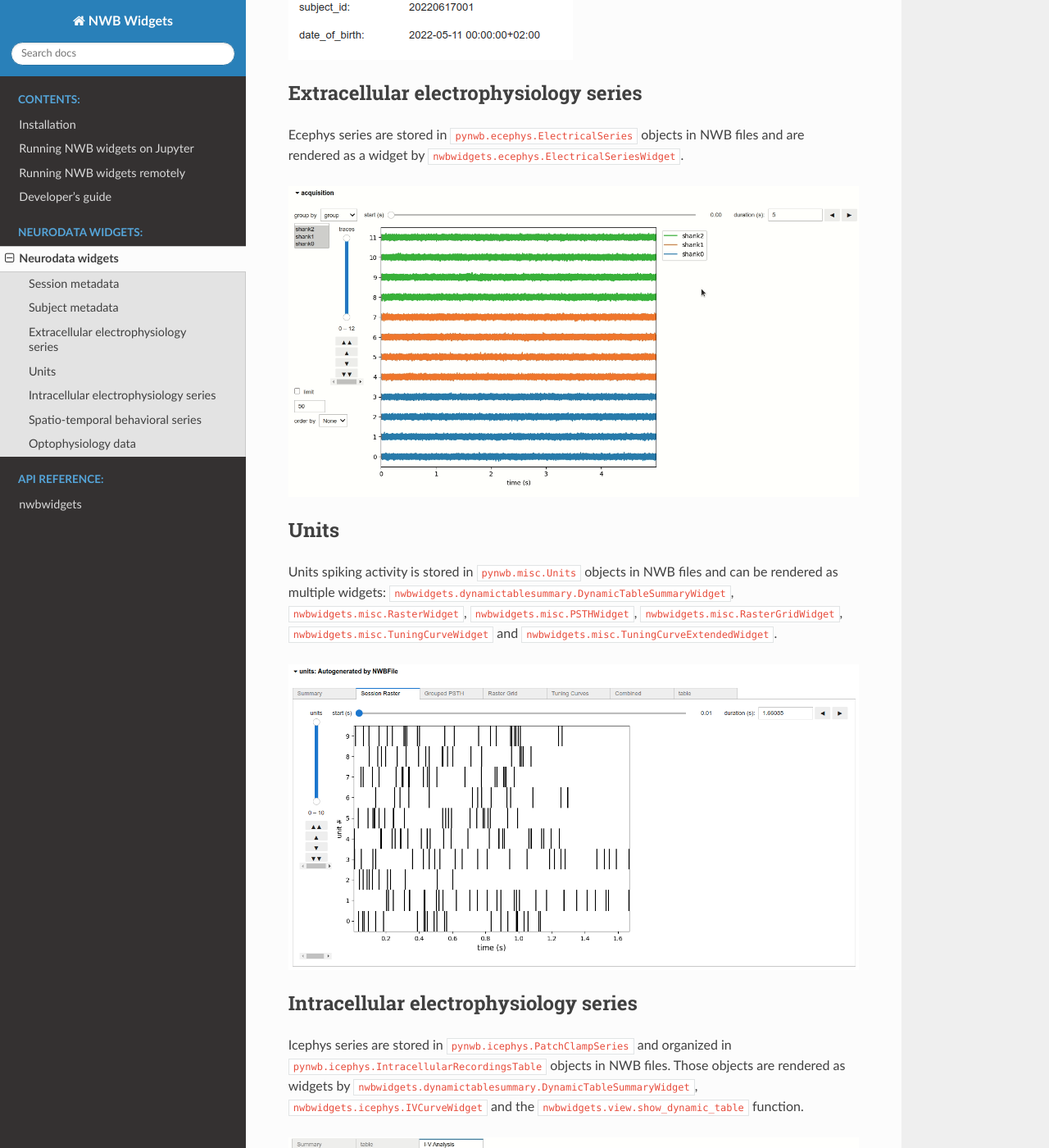
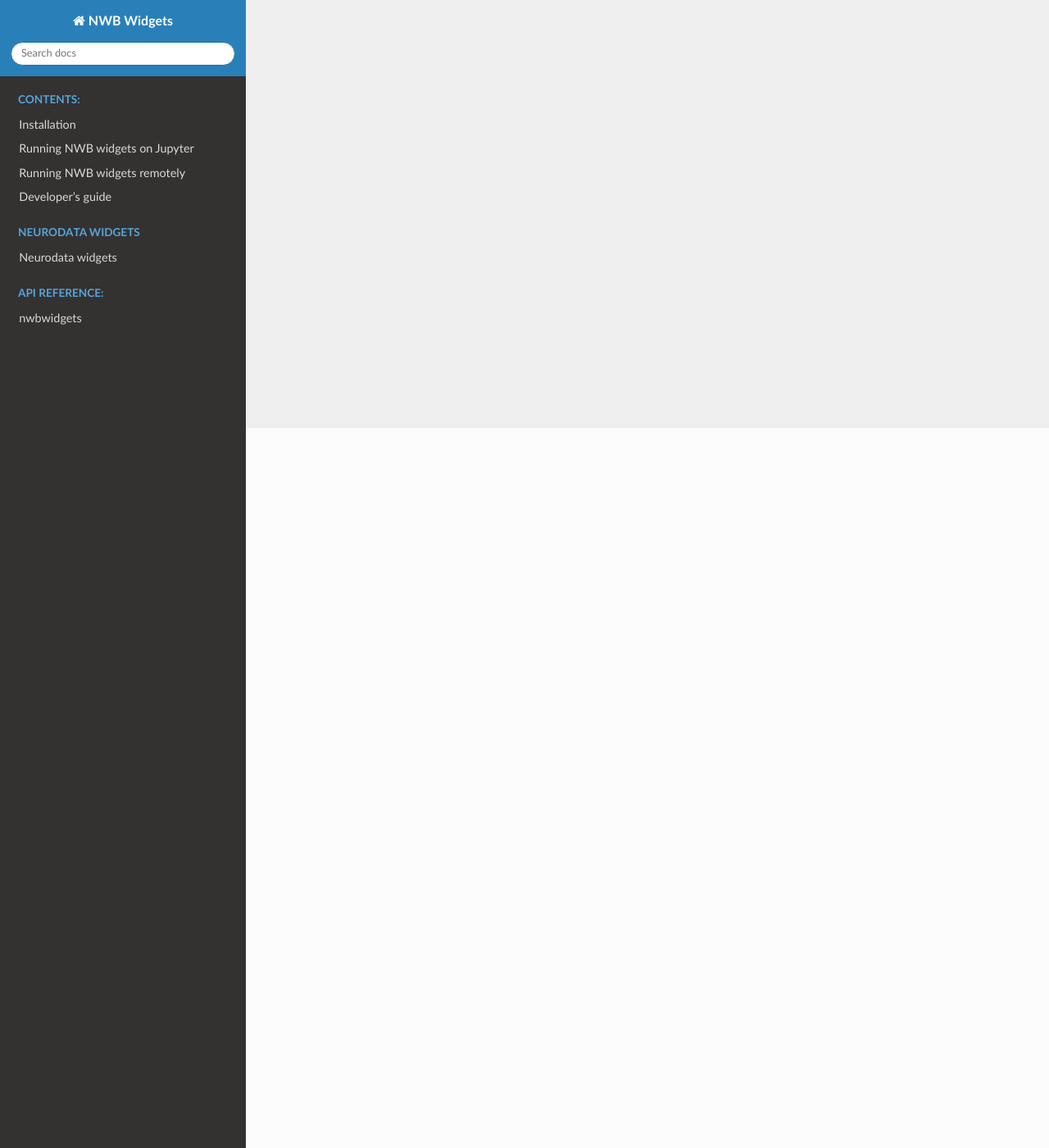
Before and after one commit to NeurodataWithoutBorders/nwbwidgets, a Sphinx documentation site: the page built from docs/source/contents/neurodata_widgets.md, in a window 1280 px wide and 1400 px high, scrolled down 878 px. Shown: the whole window at 82% size. Built offline with Sphinx 7.4.7 and the Read the Docs theme 2.0.0, drawn with Linux system fonts in a browser that asks for light colours; some of the changed text lies outside the part shown.

Commit message:
* separate docs into modules * formal links to autogen API of this library and of pynwb

```diff
--- a/docs/source/conf.py
+++ b/docs/source/conf.py
@@ -69,3 +69,7 @@
 # ref: https://stackoverflow.com/questions/63957326/sphinx-does-not-show-class-instantiation-arguments-for-generic-classes-i-e-par
 autoclass_content = 'both'
 autodoc_typehints = 'signature'
+
+intersphinx_mapping = {
+    'pynwb': ('https://pynwb.readthedocs.io/en/stable/', None)
+}
--- a/docs/source/contents/neurodata_widgets.md
+++ b/docs/source/contents/neurodata_widgets.md
@@ -1,34 +1,4 @@
 # Neurodata widgets
-
-## Session metadata
-Experimental sessions metadata is stored in the `pynwb.NWBFile` object in NWB files and is rendered as a widget by the `nwbwidgets.file.show_nwbfile` function.
-
-![session](../_static/examples/example_session_metadata.png)
-
-## Subject metadata
-Subejct's metadata is stored in the `pynwb.file.Subject` object in NWB files and is rendered as a widget by the `nwbwidgets.base.show_fields` function.
-
-![subject](../_static/examples/example_subject.png)
-
-## Extracellular electrophysiology series
-Ecephys series are stored in `pynwb.ecephys.ElectricalSeries` objects in NWB files and are rendered as a widget by `nwbwidgets.ecephys.ElectricalSeriesWidget`.
-
-![ecephys](../_static/examples/example_ecephys.gif)
-
-## Units
-Units spiking activity is stored in `pynwb.misc.Units` objects in NWB files and can be rendered as multiple widgets: `nwbwidgets.dynamictablesummary.DynamicTableSummaryWidget`, `nwbwidgets.misc.RasterWidget`, `nwbwidgets.misc.PSTHWidget`, `nwbwidgets.misc.RasterGridWidget`, `nwbwidgets.misc.TuningCurveWidget` and `nwbwidgets.misc.TuningCurveExtendedWidget`.
-
-![units](../_static/examples/example_units.png)
-
-## Intracellular electrophysiology series
-Icephys series are stored in `pynwb.icephys.PatchClampSeries` and organized in `pynwb.icephys.IntracellularRecordingsTable` objects in NWB files. Those objects are rendered as widgets by `nwbwidgets.dynamictablesummary.DynamicTableSummaryWidget`, `nwbwidgets.icephys.IVCurveWidget` and the `nwbwidgets.view.show_dynamic_table` function.
-
-![icephys](../_static/examples/example_icephys.gif)
-
-## Spatio-temporal behavioral series
-Behavioral spatio-temporal data is stored in `pynwb.behavior.SpatialSeries` objects in NWB files and are rendered as a widget by the `nwbwidgets.behavior.route_spatial_series` function.
-
-(EXAMPLE_GIF)
 
 ## Optophysiology data
 Optophysiology data can be stored as multiple objects in a NWB file: `pynwb.ophys.ImageSegmentation`, `pynwb.ophys.TwoPhotonSeries`, `pynwb.ophys.PlaneSegmentation`, `pynwb.ophys.DfOverF` and `pynwb.ophys.RoiResponseSeries`. Those objects are rendered as widgets by `nwbwidgets.ophys.show_image_segmentation`, `nwbwidgets.ophys.TwoPhotonSeriesWidget`, `nwbwidgets.ophys.route_plane_segmentation`, `nwbwidgets.ophys.show_df_over_f` and `nwbwidgets.ophys.RoiResponseSeriesWidget`.
--- a/docs/source/index.rst
+++ b/docs/source/index.rst
@@ -4,7 +4,7 @@
    contain the root `toctree` directive.
 
 NWB Widgets
-=======================================
+===========
 ..
   :scale: 100 %
   :align: right
```
Also changed, not shown: other parts of docs/source/index.rst (+2 -2 lines), docs/source/contents/neurodata_widgets/behavior.rst (added, +9 -0 lines), docs/source/contents/neurodata_widgets/ecephys.rst (added, +30 -0 lines), docs/source/contents/neurodata_widgets/file.rst (added, +23 -0 lines), docs/source/contents/neurodata_widgets/icephys.rst (added, +15 -0 lines), docs/source/contents/neurodata_widgets/index.rst (added, +14 -0 lines), docs/source/contents/neurodata_widgets/ophys.rst (added, +10 -0 lines), docs/source/contents/neurodata_widgets/base.rst (added).
